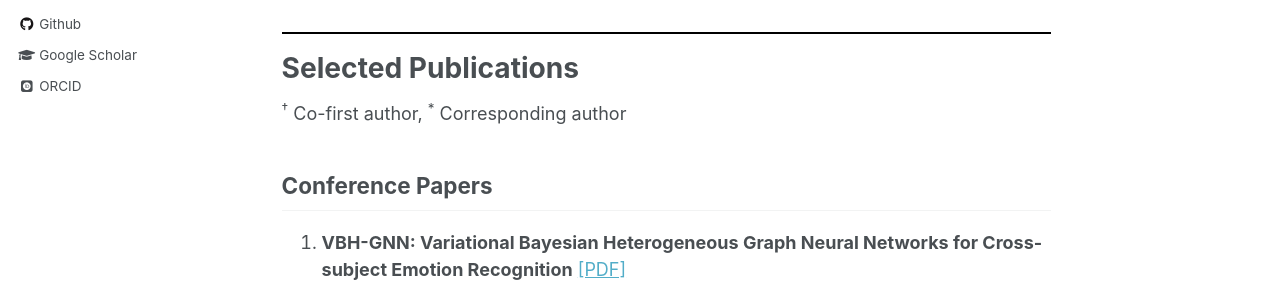
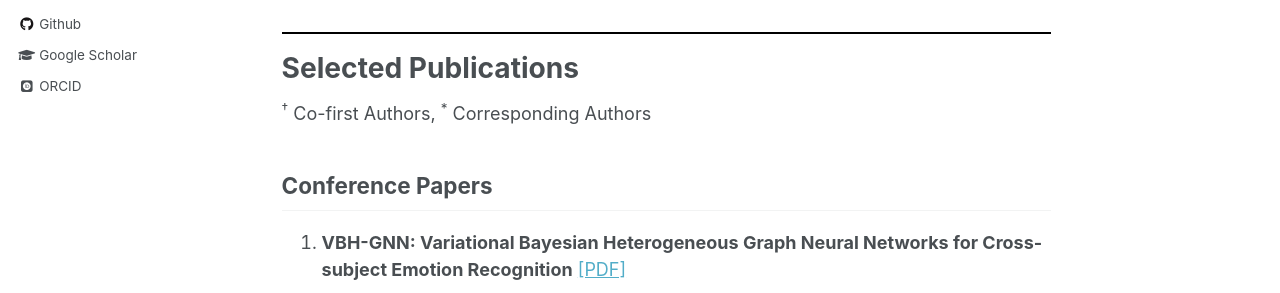
Before and after one commit to xinliangzhou/xinliangzhou.github.io, a Jekyll site: the page built from _pages/about.md, in a window 1280 px wide and 900 px high. Shown: the part 391-684 px from the top of the window. Built offline with Jekyll 4.4.1, drawn with Linux system fonts in a browser that asks for light colours; some web fonts are replaced.

Commit message:
Update about.md

```diff
--- a/_pages/about.md
+++ b/_pages/about.md
@@ -16,7 +16,7 @@ I am a third year (Final year) PhD candidate at Nanyang Technological University
 
 Selected Publications
 ======
-<sup>†</sup> Co-first author, <sup>*</sup> Corresponding author
+<sup>†</sup> Co-first Authors, <sup>*</sup> Corresponding Authors
 
 Conference Papers
 ------
```
